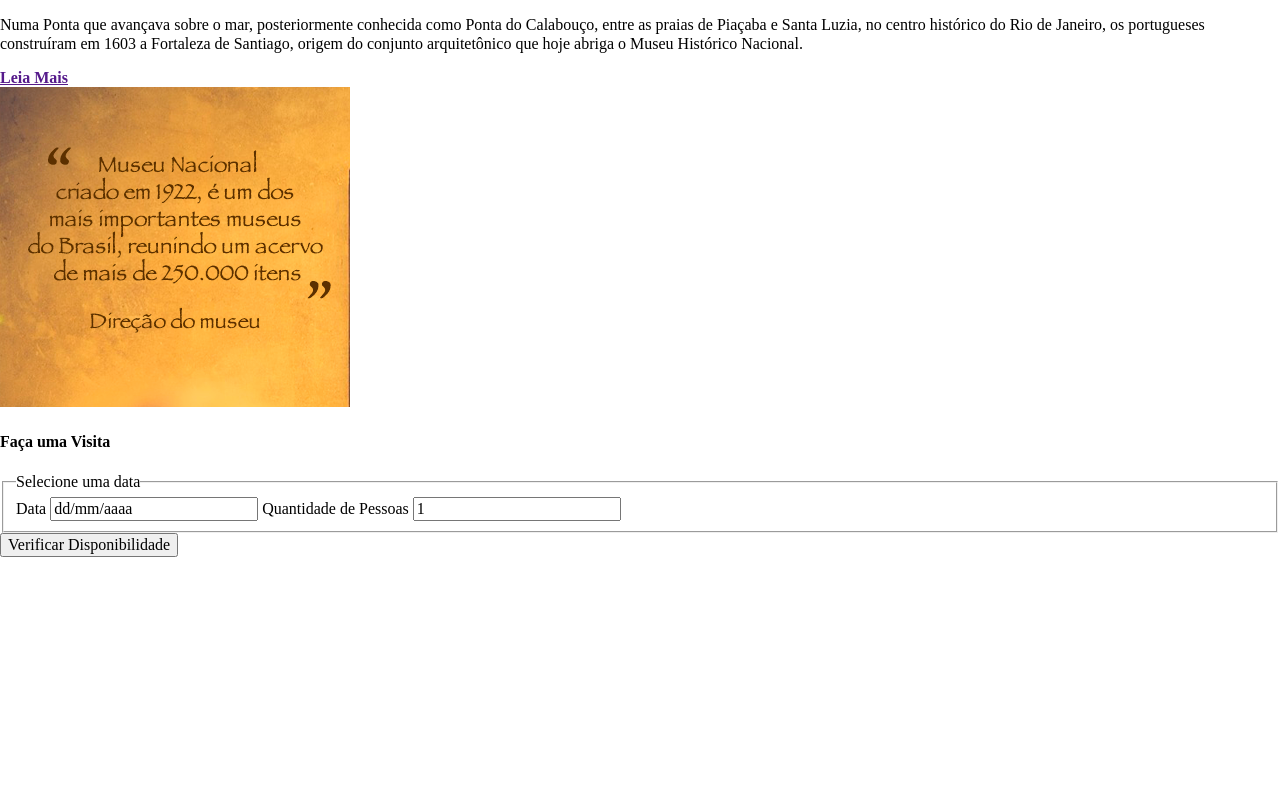
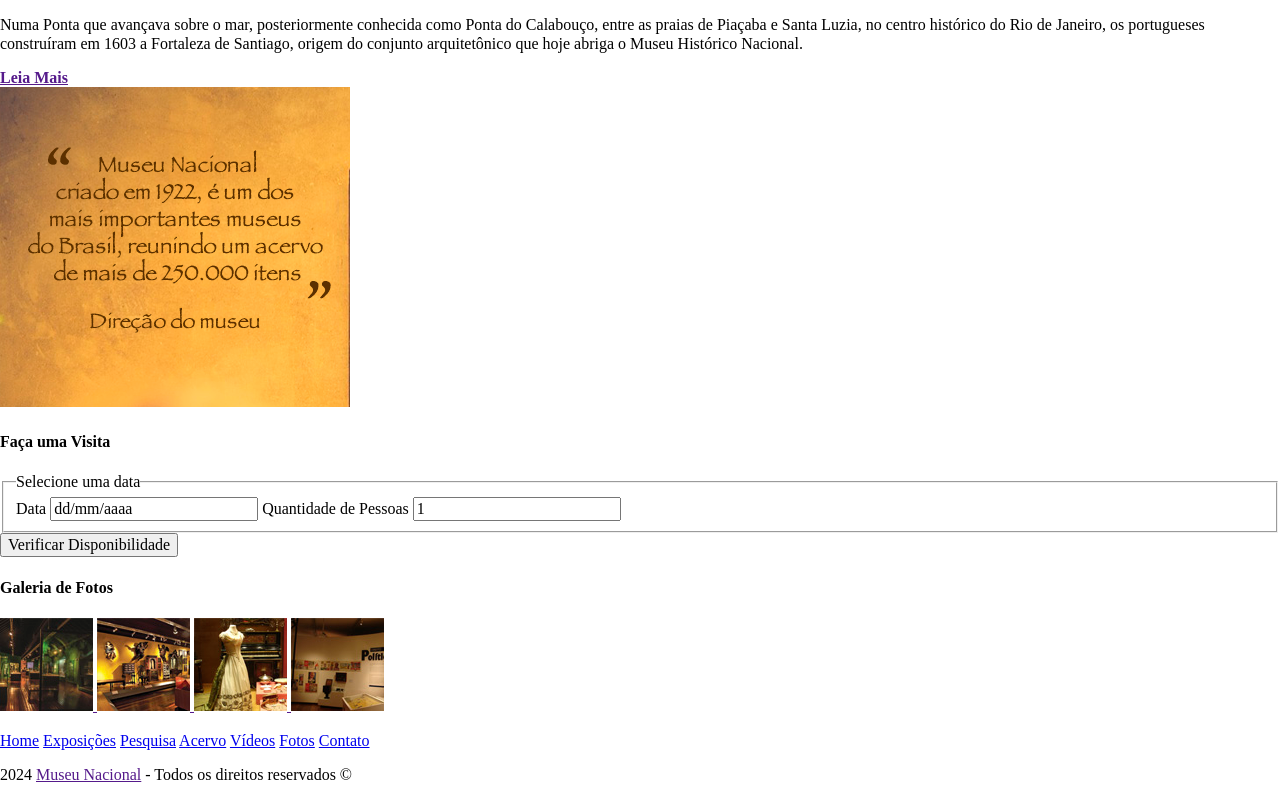
Before and after one commit to BrunoMel0/projeto-museu-nacional, a plain HTML site: page index.html in a window 1280 px wide. Shown: the part 1246-2046 px from the top of the page. Before the commit the page ends 1803 px from the top, so only its background shows below. Drawn offline with Linux system fonts and the light colour scheme.

Commit message:
att index.html

```diff
--- a/index.html
+++ b/index.html
@@ -40,6 +40,7 @@
         </header> <!--Fim do Cabeçalho-->
 
         <div id="principal"> <!-- Inicio da area Principal -->
+                <div id="conteudo"> <!-- Inicio do Conteúdo -->
                 <section id="capa">
                     <img src="img/museu.png" alt="Foto do Museu">
                 </section>
@@ -104,6 +105,7 @@
                 </section>
                 </div> <!--Fim do Conteúdo principal -->
 
+
                 <aside> <!--Inicio da parte lateral-->
                 <section id="depoimento">
                     <img src="img/depoimento.png" alt="Depoimento da direção do museu">
@@ -125,10 +127,42 @@
                         <input type="submit" class="botao" value="Verificar Disponibilidade">
                     </form>
 
+                </section> <!--Fim Seção de Visita-->
+
+                <section id="galeria">
+                    <h4>Galeria de Fotos</h4>
+                    <a href="">
+                        <img src="img/imagem1.jpg" height="93" width="93">
+                    </a>
+                    <a href="">
+                        <img src="img/imagem2.jpg" height="93" width="93">
+                    </a>
+                    <a href="">
+                        <img src="img/imagem3.jpg" height="93" width="93">
+                    </a>
+                    <a href="">
+                        <img src="img/imagem4.jpg" height="93" width="93">
+                    </a>
+
                 </section>
-        </aside>
+                </aside> <!--Fim Da Lateral-->
 
-    </div>
+                <footer>
+                <p>
+                    <a href="#">Home</a>
+                    <a href="#">Exposições</a>
+                    <a href="#">Pesquisa</a>
+                    <a href="#">Acervo</a>
+                    <a href="#">Vídeos</a>
+                    <a href="#">Fotos</a>
+                    <a href="#">Contato</a>
+                </p>
+                <p>
+                    2024 <a href="">Museu Nacional</a> - Todos os direitos reservados &copy;
+                </p>
+                </footer>
+        </div> <!-- Fim Principal -->
+    </div><!--Fim do Container-->
 
 </body>
 </html>
```
Lines whose indentation alone changed are shown as unchanged.
